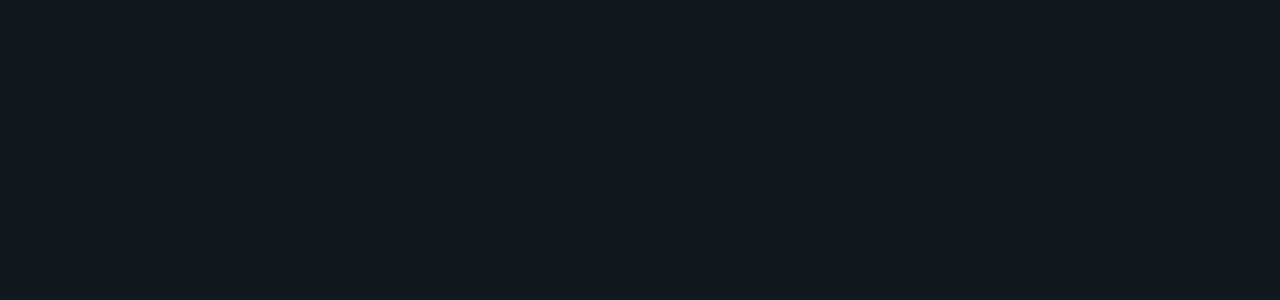
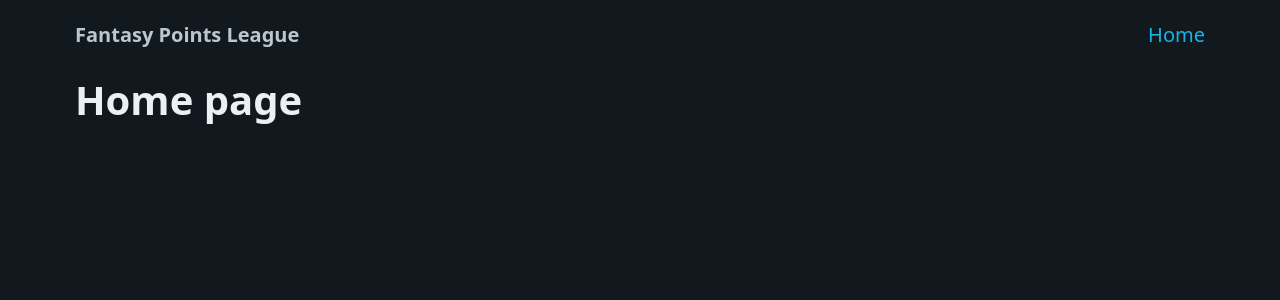
Before and after one commit to quasi-presence/fpl-vue, a Vue app: page / in a window 1280 px wide. Shown: the top 300 px of the page. Built offline with nearby package versions, Linux system fonts and the light colour scheme.

Commit message:
Add vue-router

```diff
--- a/package.json
+++ b/package.json
@@ -12,7 +12,8 @@
   "dependencies": {
     "@picocss/pico": "^1.5.7",
     "pinia": "^2.0.32",
-    "vue": "^3.2.45"
+    "vue": "^3.2.45",
+    "vue-router": "4"
   },
   "devDependencies": {
     "@testing-library/vue": "^6.6.1",
--- a/src/App.vue
+++ b/src/App.vue
@@ -4,5 +4,15 @@
 
 <template>
   <main class="container">
+    <nav>
+      <ul>
+        <li><strong>Fantasy Points League</strong></li>
+      </ul>
+      <ul>
+        <li><router-link to="/">Home</router-link></li>
+      </ul>
+    </nav>
+
+    <router-view></router-view>
   </main>
 </template>
--- a/src/main.ts
+++ b/src/main.ts
@@ -8,4 +8,7 @@
 import { createPinia } from 'pinia'
 const pinia = createPinia()
 
-createApp(App).use(pinia).mount('#app')
+// Vue Router
+import router from './router'
+
+createApp(App).use(pinia).use(router).mount('#app')
--- /dev/null
+++ b/src/views/HomeView.vue
@@ -0,0 +1,9 @@
+<script setup lang="ts">
+
+</script>
+
+<template>
+  <div>
+    <h1>Home page</h1>
+  </div>
+</template>
```
Also changed, not shown: src/router/index.js (added, +13 -0 lines), 2 other files (tests, documents, lock files or other folders).
